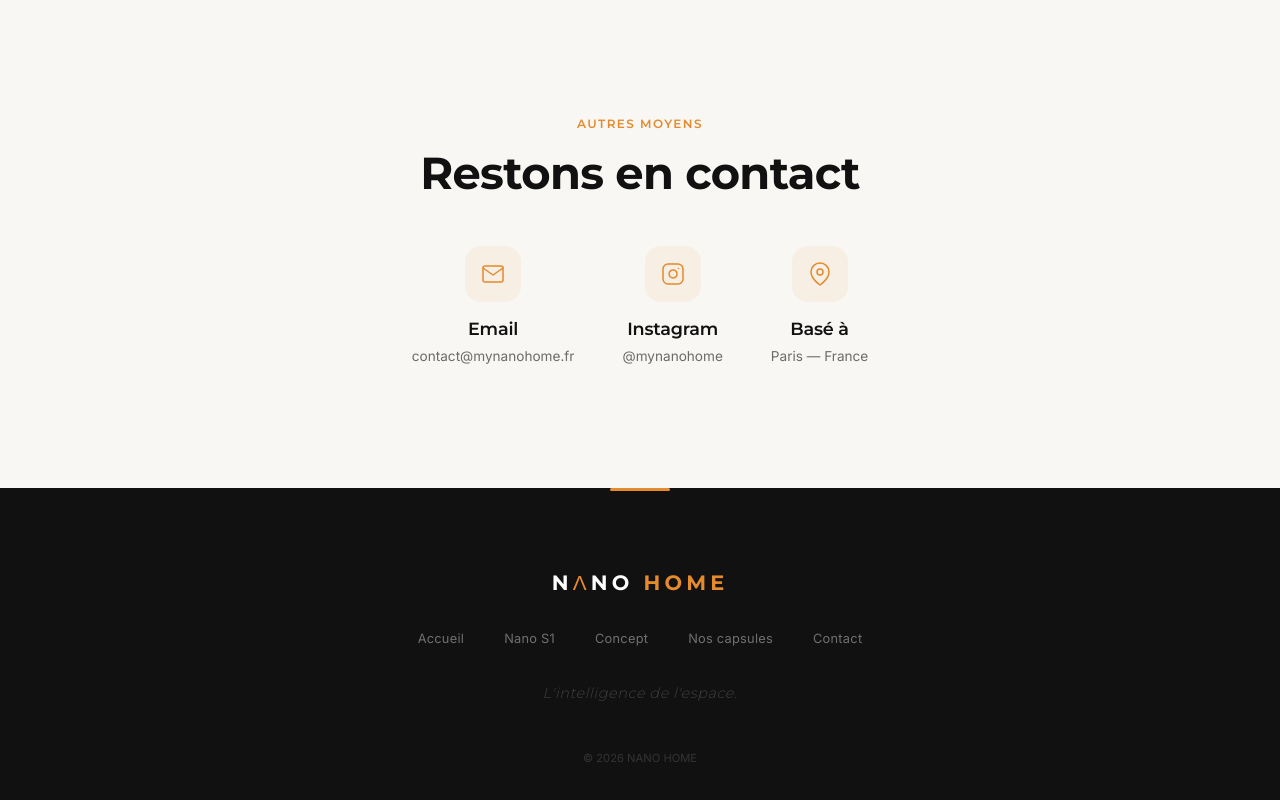
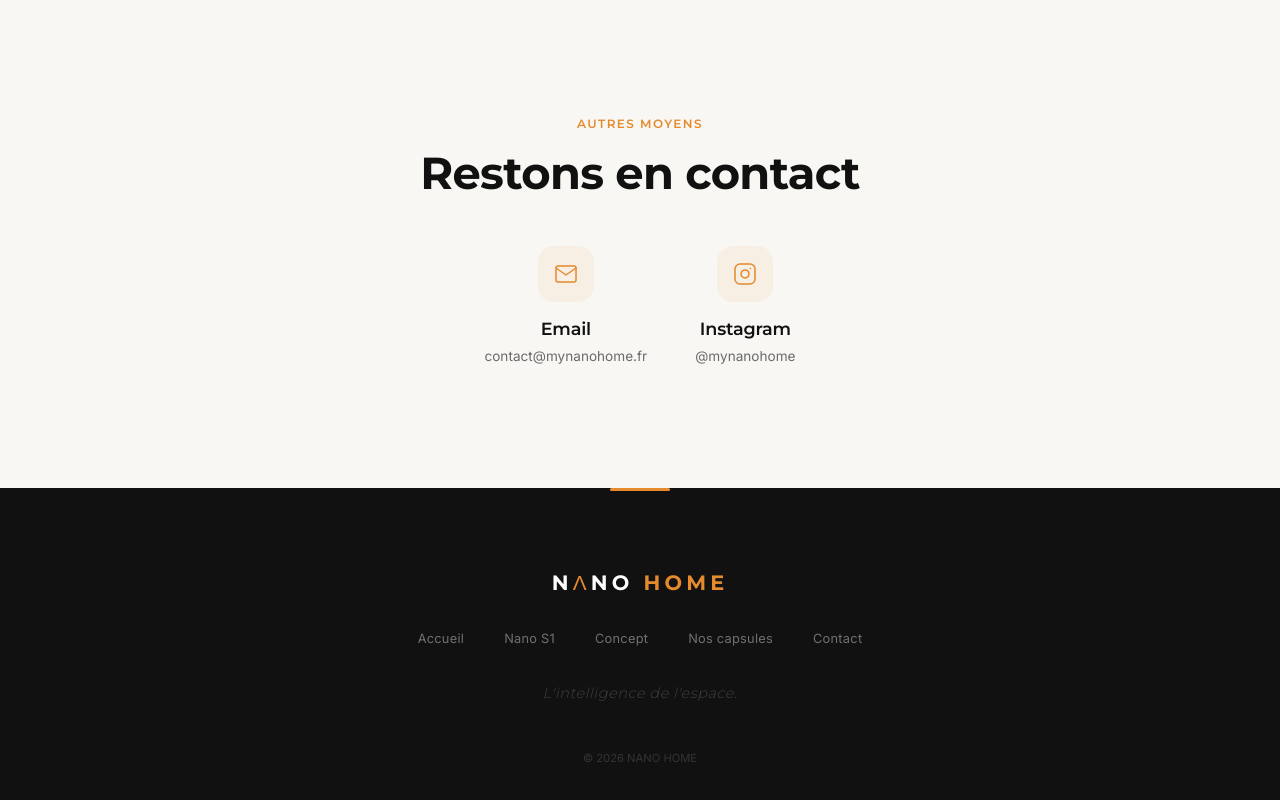
Before and after one commit to MyNanoHome/nanohome.fr, a Next.js app: page /contact in a window 1280 px wide. Shown: the part 1074-1874 px from the top of the page. Built offline with nearby package versions, Linux system fonts and the light colour scheme.

Commit message:
fix: remove 'basé à paris' from contact page - no showroom address yet

```diff
--- a/app/contact/page.js
+++ b/app/contact/page.js
@@ -162,16 +162,6 @@ export default function ContactPage() {
               <h4 style={{ marginBottom: 4 }}>Instagram</h4>
               <p style={{ fontSize: '0.85rem' }}>@mynanohome</p>
             </div>
-            <div className="reveal reveal-delay-2" style={{ textAlign: 'center' }}>
-              <div style={{ width: 56, height: 56, borderRadius: 16, background: 'var(--orange-glow)', display: 'flex', alignItems: 'center', justifyContent: 'center', margin: '0 auto 16px', fontSize: '1.3rem', color: 'var(--orange)' }}>
-                <svg width="24" height="24" viewBox="0 0 24 24" fill="none" stroke="currentColor" strokeWidth="1.5" strokeLinecap="round" strokeLinejoin="round">
-                  <path d="M21 10c0 7-9 13-9 13s-9-6-9-13a9 9 0 0 1 18 0z"/>
-                  <circle cx="12" cy="10" r="3"/>
-                </svg>
-              </div>
-              <h4 style={{ marginBottom: 4 }}>Basé à</h4>
-              <p style={{ fontSize: '0.85rem' }}>Paris — France</p>
-            </div>
           </div>
         </div>
       </section>
```
